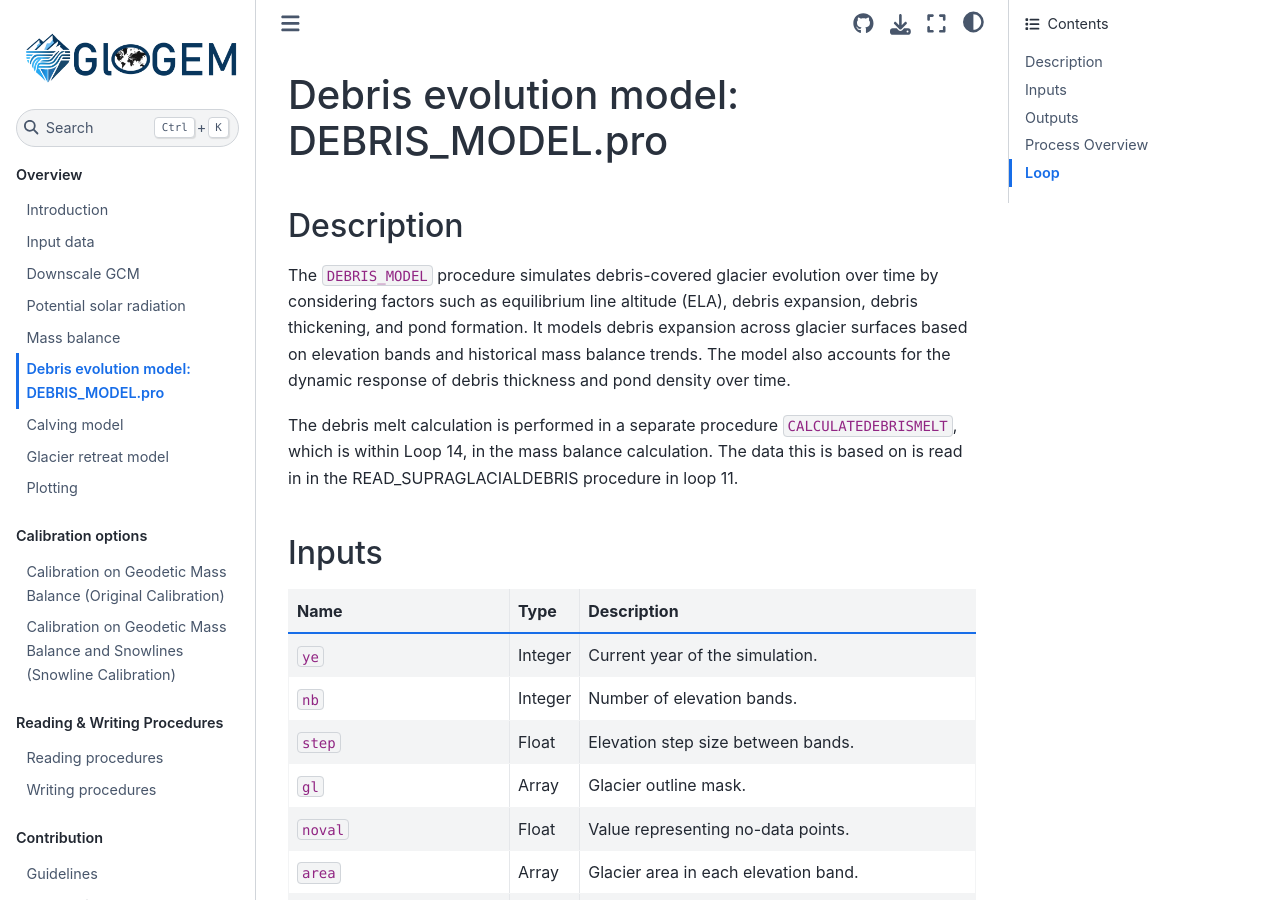
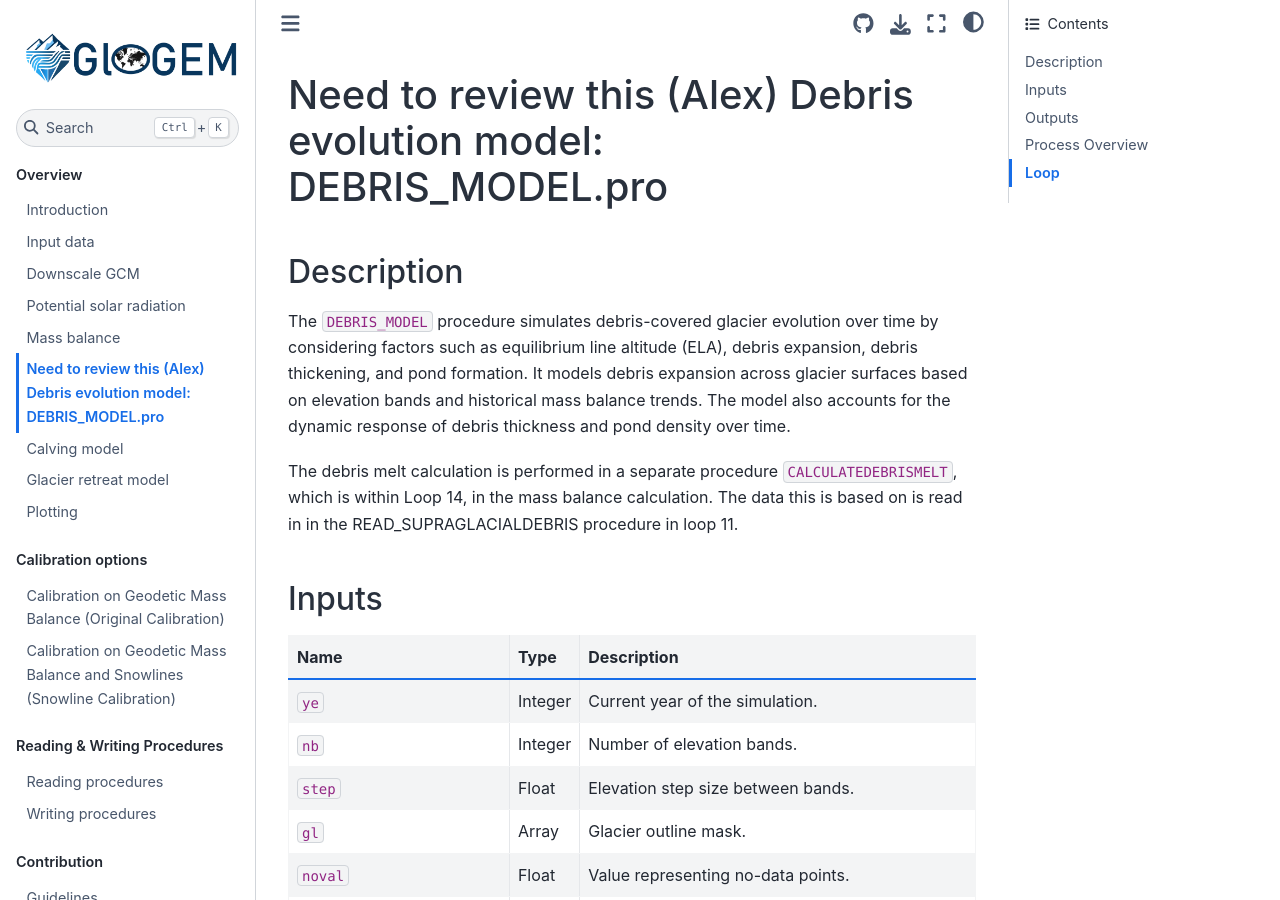
Before and after one commit to eth-vaw-glaciology/GloGEM-doc-temp, a Sphinx documentation site: the page built from docs/source/Debris-evolution-model.md, in a window 1280 px wide and 900 px high. Built offline with Sphinx 7.4.7 and the Sphinx Book theme 1.1.4, drawn with Linux system fonts in a browser that asks for light colours.

Commit message:
Update to DEBRIS_MODEL
Added a review note for clarity on the debris evolution model.

```diff
--- a/docs/source/Debris-evolution-model.md
+++ b/docs/source/Debris-evolution-model.md
@@ -1,4 +1,4 @@
-# Debris evolution model: DEBRIS_MODEL.pro
+# Need to review this (Alex) Debris evolution model: DEBRIS_MODEL.pro
 
 ## Description
 The `DEBRIS_MODEL` procedure simulates debris-covered glacier evolution over time by considering factors such as equilibrium line altitude (ELA), debris expansion, debris thickening, and pond formation. It models debris expansion across glacier surfaces based on elevation bands and historical mass balance trends. The model also accounts for the dynamic response of debris thickness and pond density over time.
```
